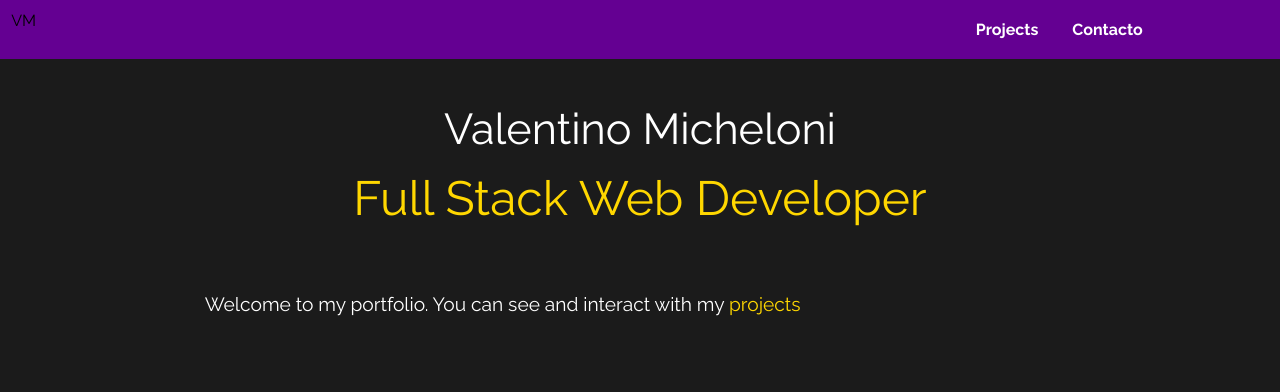
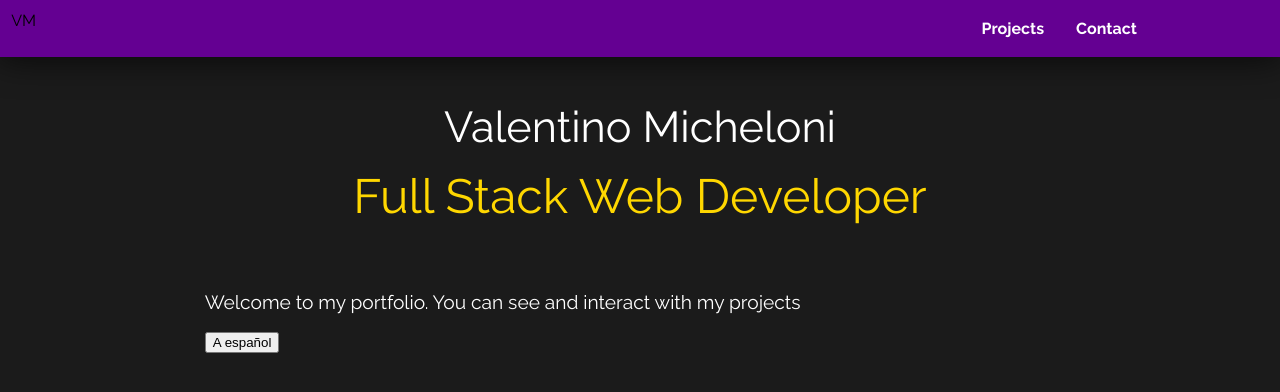
Before and after one commit to upon-X/portfolio-vm, a React (Vite) app: page / in a window 1280 px wide. Shown: the top 392 px of the page. Built offline with nearby package versions, Linux system fonts and the light colour scheme.

Commit message:
añadiendo btn para cambiar lenguaje

```diff
--- /dev/null
+++ b/src/components/ChangeLanguage.jsx
@@ -0,0 +1,17 @@
+import React, { useState } from 'react';
+
+export default function LanguageSwitcher({ onChangeLanguage }) {
+    const [language, setLanguage] = useState('en');
+
+    const toggleLanguage = () => {
+        const newLanguage = language === 'en' ? 'es' : 'en';
+        setLanguage(newLanguage);
+        onChangeLanguage(newLanguage);
+    };
+
+    return (
+        <div>
+            <button onClick={toggleLanguage}>{language === 'en' ? 'A español' : 'To english'}</button>
+        </div>
+    );
+}
--- a/src/components/Home/Home.jsx
+++ b/src/components/Home/Home.jsx
@@ -1,8 +1,19 @@
-import styles from './Home.module.css'
-import { Link } from 'react-router-dom'
-
+import React, { useState } from 'react';
+import styles from './Home.module.css';
+import ChangeLanguage from '../ChangeLanguage';
 
 export default function Home() {
+    const [language, setLanguage] = useState('en');
+
+    const handleChangeLanguage = (newLanguage) => {
+        setLanguage(newLanguage);
+    };
+
+    const descriptionText = language === 'en'
+        ? `Welcome to my portfolio. You can see and interact with my projects`
+        : `Bienvenido a mi portafolio. Puedes ver e interactuar con mis proyectos`;
+
+    // I'm a Full Stack Web Developer with a passion for building beautiful, responsive, and scalable applications. I'm passionate about building beautiful, responsive, and scalable applications.
     return (
         <div className={styles.home}>
             <div className={styles.title}>
@@ -15,8 +26,11 @@ export default function Home() {
             </div>
             <div>
                 <p className={styles.description}>
-                    Welcome to my portfolio. You can see and interact with my <Link to='/projects' className={styles.toprojects}>projects</Link>
+                    {descriptionText}
                 </p>
+            </div>
+            <div>
+                <ChangeLanguage onChangeLanguage={handleChangeLanguage} />
             </div>
         </div>
     )
--- a/src/components/Navbar/Navbar.jsx
+++ b/src/components/Navbar/Navbar.jsx
@@ -9,7 +9,7 @@ export default function Navbar() {
             </div>
             <div className={styles.links}>
                 <Link to='/projects' className={styles.link_projects}>Projects</Link>
-                <Link to='/projects' className={styles.link_contact}>Contacto</Link>
+                <Link to='/projects' className={styles.link_contact}>Contact</Link>
             </div>
         </div>
     )
--- a/src/components/Navbar/Navbar.module.css
+++ b/src/components/Navbar/Navbar.module.css
@@ -3,6 +3,9 @@
     padding: 0.7rem;
     display: grid;
     grid-template-columns: repeat(3, 1fr);
+    -webkit-box-shadow: 0px 0px 35px 1px rgba(0, 0, 0, 0.75);
+        -moz-box-shadow: 0px 0px 35px 1px rgba(0, 0, 0, 0.75);
+        box-shadow: 0px 0px 35px 1px rgba(0, 0, 0, 0.75);
 }
 
 .links {
@@ -18,15 +21,12 @@
 .link_projects {
     text-decoration: none;
     color: var(--color3);
-    border: 1px solid transparent;
-    transition: ease-in-out 0.2s;
     padding: 0.5rem;
 }
 
 .link_contact:hover,
 .link_projects:hover {
-    border-color: var(--color4);
-    color: var(--color4);
+    color: var(--color3a);
 }
 
 .logo {}
--- a/src/index.css
+++ b/src/index.css
@@ -2,6 +2,7 @@
   --color1: #640092;
   --color2: #1b1b1b;
   --color3: #ffffff;
+  --color3a: #d6d6d6;
   --color4: #ffd700;
   --FFRaleway: 'Raleway', sans-serif;
 }
```
